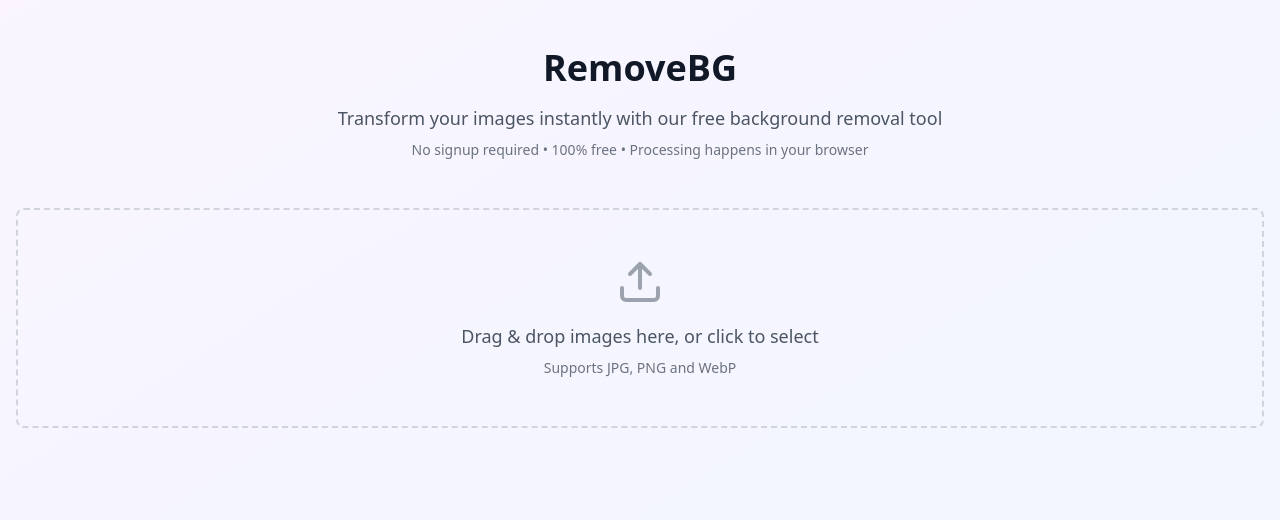
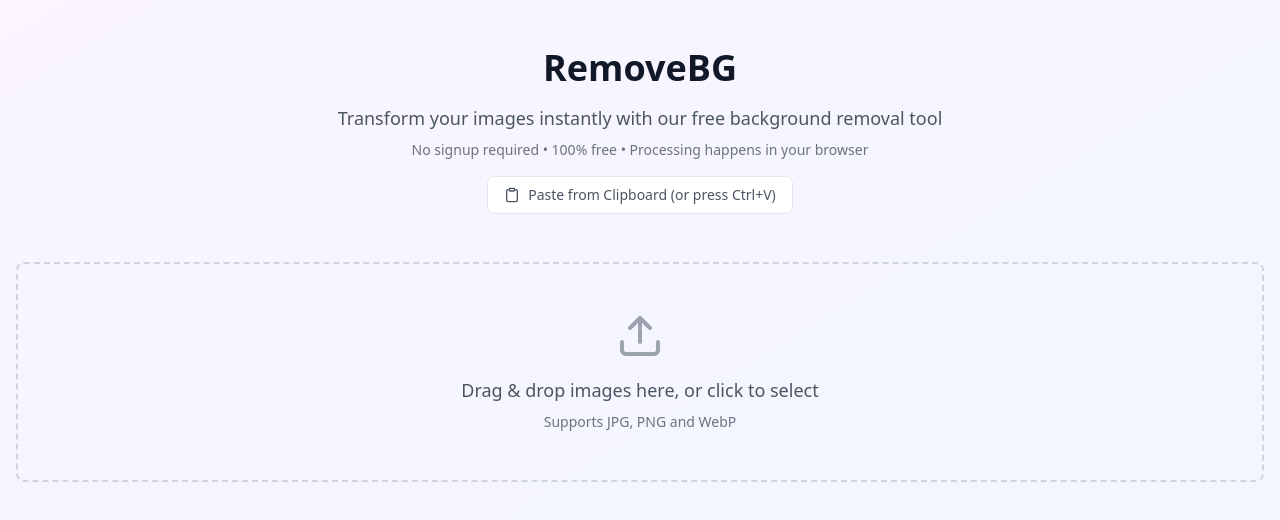
Before and after one commit to onlykelvin/removebg, a React (Vite) app: page / in a window 1280 px wide. Shown: the top 520 px of the page. Built offline with nearby package versions, Linux system fonts and the light colour scheme.

Commit message:
Update App.tsx - added paste from clipboard

```diff
--- a/src/App.tsx
+++ b/src/App.tsx
@@ -1,7 +1,7 @@
 import React, { useState } from 'react';
 import { useDropzone } from 'react-dropzone';
 import { removeBackground } from '@imgly/background-removal';
-import { Upload, Download, Image as ImageIcon, Loader2 } from 'lucide-react';
+import { Upload, Download, Image as ImageIcon, Loader2, Clipboard } from 'lucide-react';
 
 interface ProcessedImage {
   original: string;
@@ -53,6 +53,30 @@
     }
   });
 
+  const handlePaste = async (event: ClipboardEvent) => {
+    const items = event.clipboardData?.items;
+    if (!items) return;
+
+    const imageItems = Array.from(items).filter(
+      item => item.type.indexOf('image') !== -1
+    );
+
+    for (const item of imageItems) {
+      const file = item.getAsFile();
+      if (file) {
+        await onDrop([file]);
+      }
+    }
+  };
+
+  // Add paste event listener
+  React.useEffect(() => {
+    document.addEventListener('paste', handlePaste);
+    return () => {
+      document.removeEventListener('paste', handlePaste);
+    };
+  }, []);
+
   const downloadImage = (url: string, filename: string) => {
     const a = document.createElement('a');
     a.href = url;
@@ -78,9 +102,18 @@
           <p className="text-lg text-gray-600">
             Transform your images instantly with our free background removal tool
           </p>
-          <p className="text-sm text-gray-500 mt-2">
+          <p className="text-sm text-gray-500 mt-2 mb-4">
             No signup required • 100% free • Processing happens in your browser
           </p>
+          <button
+            onClick={() => document.body.focus()}
+            className="inline-flex items-center gap-2 bg-white text-gray-600 px-4 py-2
+                     rounded-lg border border-gray-200 hover:bg-gray-50
+                     transition-colors duration-200 text-sm"
+          >
+            <Clipboard className="w-4 h-4" />
+            Paste from Clipboard (or press Ctrl+V)
+          </button>
         </div>
 
         <div
```
